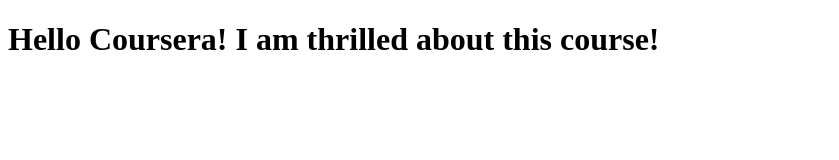
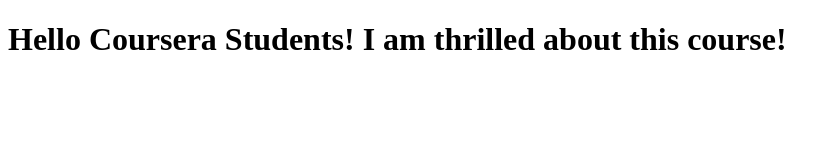
Before and after one commit to Mohamadk91/coursera-test, a plain HTML site: page index.html in a window 1280 px wide. Shown: the whole page, without its empty margins (0-839 px from the left). Drawn offline with Linux system fonts and the light colour scheme.

Commit message:
Next version of web file.

```diff
--- a/index.html
+++ b/index.html
@@ -2,9 +2,9 @@
 <html lang="en" dir="ltr">
   <head>
     <meta charset="utf-8">
-    <title>Hello Coursera Students</title>
+    <title>Hello Coursera</title>
   </head>
   <body>
-<h1>Hello Coursera! I am thrilled about this course!</h1>
+<h1>Hello Coursera Students! I am thrilled about this course!</h1>
   </body>
 </html>
```
